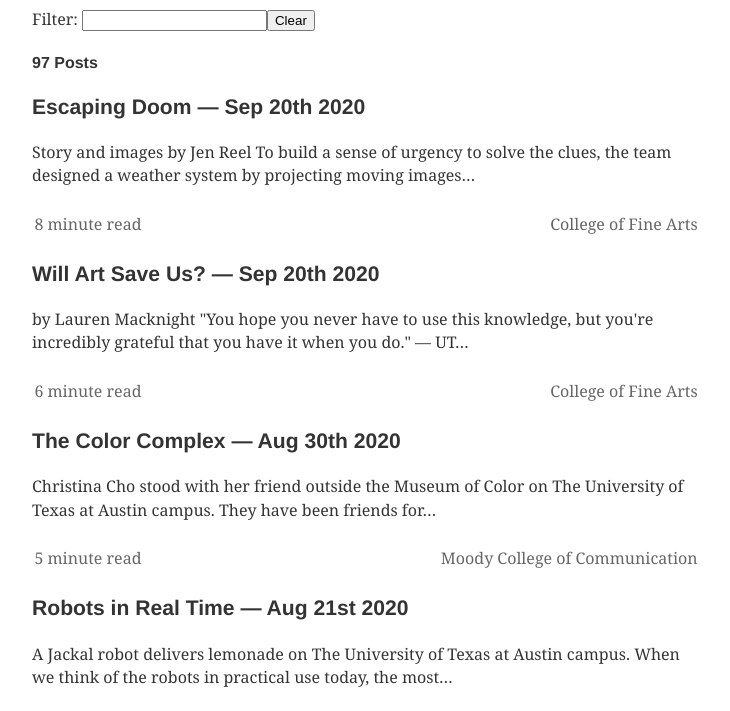
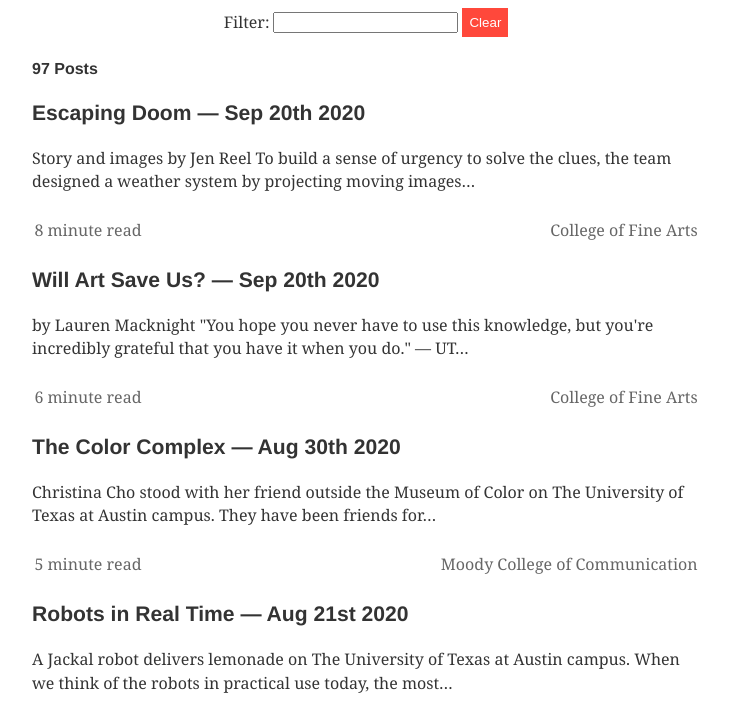
Before and after one commit to gerrgg/UT-research-showcase-gatsby, a Gatsby site: page / in a window 1280 px wide. Shown: the part 106-817 px from the top of the page, without its empty margins (274-1004 px from the left). Built offline with nearby package versions, Linux system fonts and the light colour scheme; Gatsby itself is replaced by a stand-in of ours; some packages are replaced by stand-ins of ours.

Commit message:
fix button, show no results

```diff
--- a/src/pages/index.js
+++ b/src/pages/index.js
@@ -20,16 +20,21 @@ export default function Home({ data }) {
         <Title />
         <Filter filter={filter} setFilter={setFilter} />
         <PostCount count={postsToShow.length} />
-        {postsToShow.map(post => {
-          return <Post key={post.id} post={post} />
-        })}
+
+        {postsToShow.length ? (
+          postsToShow.map(post => <Post key={post.id} post={post} />)
+        ) : (
+          <p>
+            No Results... <span role="img">😓</span>
+          </p>
+        )}
       </div>
     </Layout>
   )
 }
 
 const Filter = ({ filter, setFilter }) => (
-  <p>
+  <p id="filter">
     Filter: <input onChange={e => setFilter(e.target.value)} value={filter} />
     <button onClick={() => setFilter("")}>Clear</button>
   </p>
--- a/src/sass/style.scss
+++ b/src/sass/style.scss
@@ -21,6 +21,24 @@
 }
 
 #home {
+  .title {
+    text-align: center;
+  }
+
+  #filter {
+    display: flex;
+    justify-content: center;
+    align-items: center;
+    input {
+      margin: 0 0.25rem;
+    }
+    button {
+      background-color: #ff483b;
+      color: white;
+      border: 3px solid #ff483b;
+      padding: 0.25rem 0.25rem;
+    }
+  }
   .blog {
     a {
       text-decoration: none;
```
